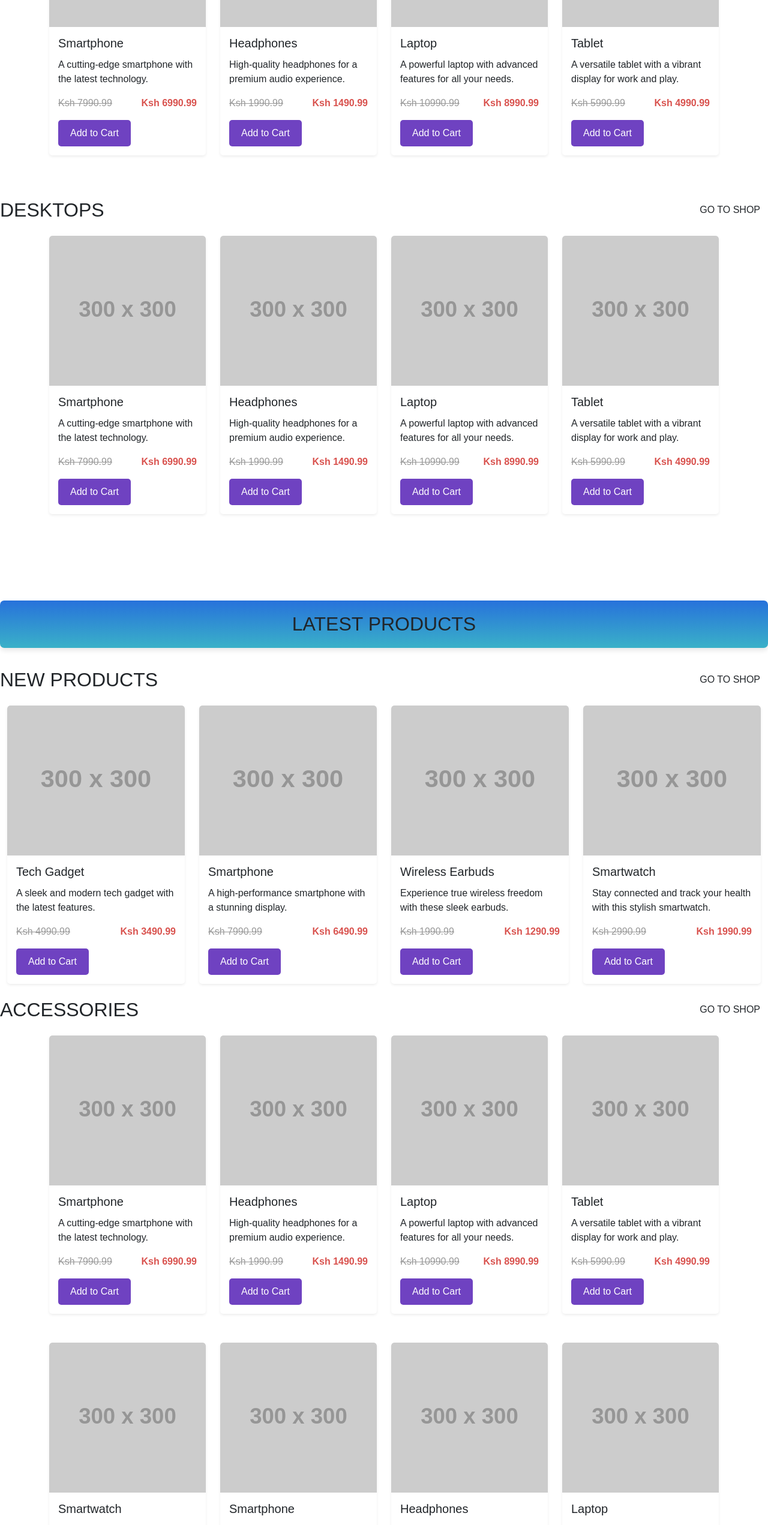
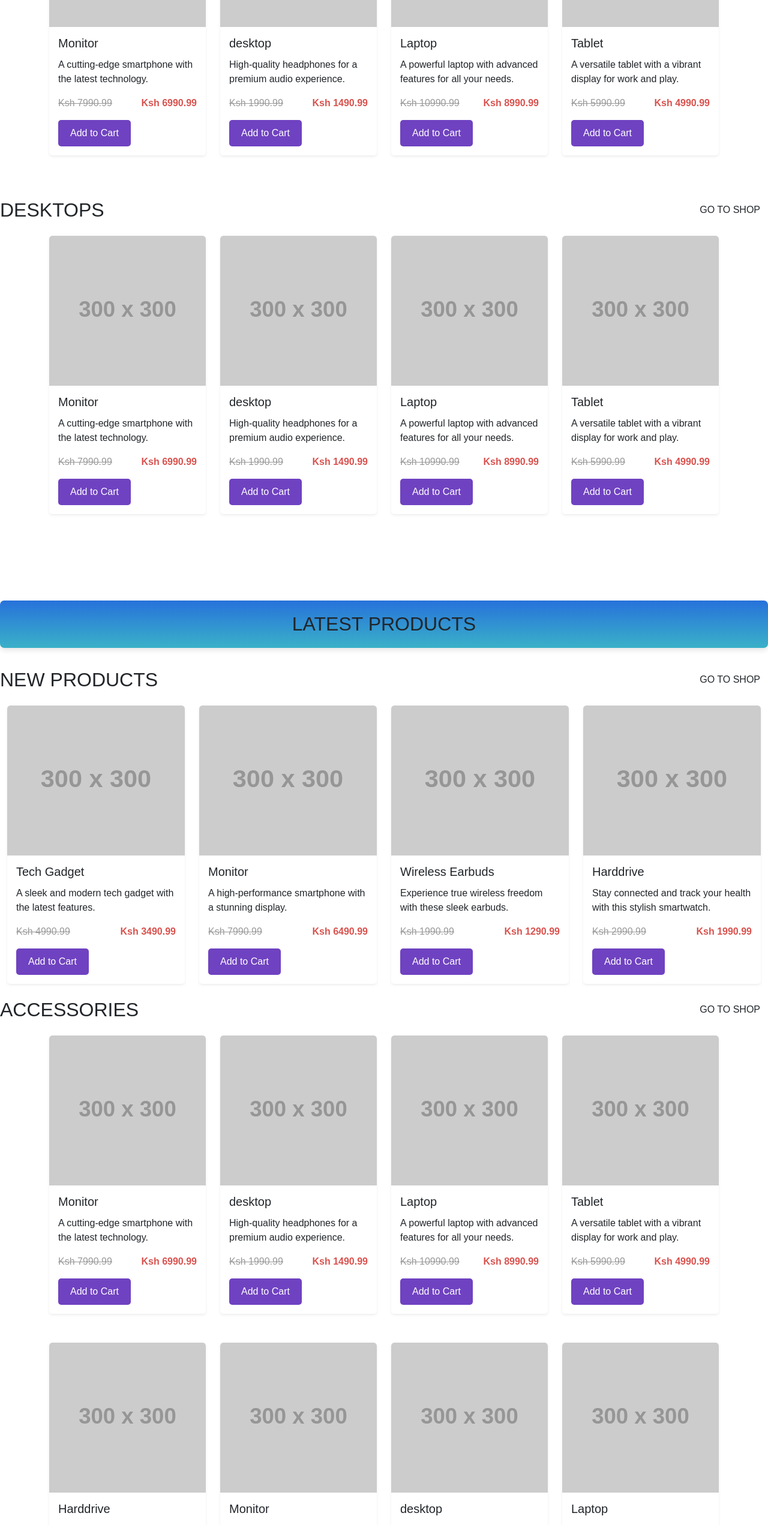
Before and after one commit to WizzyMwashi/MEGANCOMP, a plain HTML site: page Exclusive/pages/index.html in a window 1280 px wide. Shown: the part 3637-6179 px from the top of the page at 60% size. Drawn offline with nearby package versions, Linux system fonts and the light colour scheme; placeholder pictures from the web are drawn by us.

Commit message:
commited

```diff
--- a/Exclusive/pages/index.html
+++ b/Exclusive/pages/index.html
@@ -495,7 +495,7 @@
                         <div class="product-card card mb-4 shadow-sm">
                             <img src="https://via.placeholder.com/300" class="card-img-top" alt="Product Image">
                             <div class="card-body">
-                                <h5 class="card-title">Smartphone</h5>
+                                <h5 class="card-title">Monitor</h5>
                                 <p class="card-text">A cutting-edge smartphone with the latest technology.</p>
                                 <div class="price">
                                     <span class="original-price">Ksh 7990.99</span>
@@ -510,7 +510,7 @@
                         <div class="product-card card mb-4 shadow-sm">
                             <img src="https://via.placeholder.com/300" class="card-img-top" alt="Product Image">
                             <div class="card-body">
-                                <h5 class="card-title">Headphones</h5>
+                                <h5 class="card-title">desktop</h5>
                                 <p class="card-text">High-quality headphones for a premium audio experience.</p>
                                 <div class="price">
                                     <span class="original-price">Ksh 1990.99</span>
@@ -555,7 +555,7 @@
                         <div class="product-card card mb-4 shadow-sm">
                             <img src="https://via.placeholder.com/300" class="card-img-top" alt="Product Image">
                             <div class="card-body">
-                                <h5 class="card-title">Smartwatch</h5>
+                                <h5 class="card-title">Harddrive</h5>
                                 <p class="card-text">A sleek smartwatch with all the essential features for your lifestyle.</p>
                                 <div class="price">
                                     <span class="original-price">Ksh 1990.99</span>
@@ -585,7 +585,7 @@
                         <div class="product-card card mb-4 shadow-sm">
                             <img src="https://via.placeholder.com/300" class="card-img-top" alt="Product Image">
                             <div class="card-body">
-                                <h5 class="card-title">Bluetooth Speaker</h5>
+                                <h5 class="card-title">Wireless Mouse</h5>
                                 <p class="card-text">Enjoy high-quality sound with this portable Bluetooth speaker.</p>
                                 <div class="price">
                                     <span class="original-price">Ksh 1490.99</span>
@@ -600,7 +600,7 @@
                         <div class="product-card card mb-4 shadow-sm">
                             <img src="https://via.placeholder.com/300" class="card-img-top" alt="Product Image">
                             <div class="card-body">
-                                <h5 class="card-title">Action Camera</h5>
+                                <h5 class="card-title">Wireless Keyboard</h5>
                                 <p class="card-text">Capture your adventures with this high-definition action camera.</p>
                                 <div class="price">
                                     <span class="original-price">Ksh 2990.99</span>
@@ -635,7 +635,7 @@
                         <div class="product-card card mb-4 shadow-sm">
                             <img src="https://via.placeholder.com/300" class="card-img-top" alt="Product Image">
                             <div class="card-body">
-                                <h5 class="card-title">Smartphone</h5>
+                                <h5 class="card-title">Monitor</h5>
                                 <p class="card-text">A cutting-edge smartphone with the latest technology.</p>
                                 <div class="price">
                                     <span class="original-price">Ksh 7990.99</span>
@@ -650,7 +650,7 @@
                         <div class="product-card card mb-4 shadow-sm">
                             <img src="https://via.placeholder.com/300" class="card-img-top" alt="Product Image">
                             <div class="card-body">
-                                <h5 class="card-title">Headphones</h5>
+                                <h5 class="card-title">desktop</h5>
                                 <p class="card-text">High-quality headphones for a premium audio experience.</p>
                                 <div class="price">
                                     <span class="original-price">Ksh 1990.99</span>
@@ -695,7 +695,7 @@
                         <div class="product-card card mb-4 shadow-sm">
                             <img src="https://via.placeholder.com/300" class="card-img-top" alt="Product Image">
                             <div class="card-body">
-                                <h5 class="card-title">Smartwatch</h5>
+                                <h5 class="card-title">Harddrive</h5>
                                 <p class="card-text">A sleek smartwatch with all the essential features for your lifestyle.</p>
                                 <div class="price">
                                     <span class="original-price">Ksh 1990.99</span>
@@ -725,7 +725,7 @@
                         <div class="product-card card mb-4 shadow-sm">
                             <img src="https://via.placeholder.com/300" class="card-img-top" alt="Product Image">
                             <div class="card-body">
-                                <h5 class="card-title">Bluetooth Speaker</h5>
+                                <h5 class="card-title">Wireless Mouse</h5>
                                 <p class="card-text">Enjoy high-quality sound with this portable Bluetooth speaker.</p>
                                 <div class="price">
                                     <span class="original-price">Ksh 1490.99</span>
@@ -740,7 +740,7 @@
                         <div class="product-card card mb-4 shadow-sm">
                             <img src="https://via.placeholder.com/300" class="card-img-top" alt="Product Image">
                             <div class="card-body">
-                                <h5 class="card-title">Action Camera</h5>
+                                <h5 class="card-title">Wireless Keyboard</h5>
                                 <p class="card-text">Capture your adventures with this high-definition action camera.</p>
                                 <div class="price">
                                     <span class="original-price">Ksh 2990.99</span>
@@ -794,7 +794,7 @@
                 <div class="product-card card mb-4 shadow-sm">
                     <img src="https://via.placeholder.com/300" class="card-img-top" alt="Product Image">
                     <div class="card-body">
-                        <h5 class="card-title">Smartphone</h5>
+                        <h5 class="card-title">Monitor</h5>
                         <p class="card-text">A high-performance smartphone with a stunning display.</p>
                         <div class="price">
                             <span class="original-price">Ksh 7990.99</span>
@@ -824,7 +824,7 @@
                 <div class="product-card card mb-4 shadow-sm">
                     <img src="https://via.placeholder.com/300" class="card-img-top" alt="Product Image">
                     <div class="card-body">
-                        <h5 class="card-title">Smartwatch</h5>
+                        <h5 class="card-title">Harddrive</h5>
                         <p class="card-text">Stay connected and track your health with this stylish smartwatch.</p>
                         <div class="price">
                             <span class="original-price">Ksh 2990.99</span>
@@ -906,7 +906,7 @@
 <!--                <div class="product-card card mb-4 shadow-sm">-->
 <!--                    <img src="https://via.placeholder.com/300" class="card-img-top" alt="Product Image">-->
 <!--                    <div class="card-body">-->
-<!--                        <h5 class="card-title">Smartphone</h5>-->
+<!--                        <h5 class="card-title">Monitor</h5>-->
 <!--                        <p class="card-text">A high-performance smartphone with a stunning display.</p>-->
 <!--                        <div class="price">-->
 <!--                            <span class="original-price">Ksh 7990.99</span>-->
@@ -936,7 +936,7 @@
 <!--                <div class="product-card card mb-4 shadow-sm">-->
 <!--                    <img src="https://via.placeholder.com/300" class="card-img-top" alt="Product Image">-->
 <!--                    <div class="card-body">-->
-<!--                        <h5 class="card-title">Smartwatch</h5>-->
+<!--                        <h5 class="card-title">Harddrive</h5>-->
 <!--                        <p class="card-text">Stay connected and track your health with this stylish smartwatch.</p>-->
 <!--                        <div class="price">-->
 <!--                            <span class="original-price">Ksh 2990.99</span>-->
@@ -1009,7 +1009,7 @@
                         <div class="product-card card mb-4 shadow-sm">
                             <img src="https://via.placeholder.com/300" class="card-img-top" alt="Product Image">
                             <div class="card-body">
-                                <h5 class="card-title">Smartphone</h5>
+                                <h5 class="card-title">Monitor</h5>
                                 <p class="card-text">A cutting-edge smartphone with the latest technology.</p>
                                 <div class="price">
                                     <span class="original-price">Ksh 7990.99</span>
@@ -1024,7 +1024,7 @@
                         <div class="product-card card mb-4 shadow-sm">
                             <img src="https://via.placeholder.com/300" class="card-img-top" alt="Product Image">
                             <div class="card-body">
-                                <h5 class="card-title">Headphones</h5>
+                                <h5 class="card-title">desktop</h5>
                                 <p class="card-text">High-quality headphones for a premium audio experience.</p>
                                 <div class="price">
                                     <span class="original-price">Ksh 1990.99</span>
@@ -1069,7 +1069,7 @@
                         <div class="product-card card mb-4 shadow-sm">
                             <img src="https://via.placeholder.com/300" class="card-img-top" alt="Product Image">
                             <div class="card-body">
-                                <h5 class="card-title">Smartwatch</h5>
+                                <h5 class="card-title">Harddrive</h5>
                                 <p class="card-text">A sleek smartwatch with all the essential features for your lifestyle.</p>
                                 <div class="price">
                                     <span class="original-price">Ksh 1990.99</span>
@@ -1099,7 +1099,7 @@
                         <div class="product-card card mb-4 shadow-sm">
                             <img src="https://via.placeholder.com/300" class="card-img-top" alt="Product Image">
                             <div class="card-body">
-                                <h5 class="card-title">Bluetooth Speaker</h5>
+                                <h5 class="card-title">Wireless Mouse</h5>
                                 <p class="card-text">Enjoy high-quality sound with this portable Bluetooth speaker.</p>
                                 <div class="price">
                                     <span class="original-price">Ksh 1490.99</span>
@@ -1114,7 +1114,7 @@
                         <div class="product-card card mb-4 shadow-sm">
                             <img src="https://via.placeholder.com/300" class="card-img-top" alt="Product Image">
                             <div class="card-body">
-                                <h5 class="card-title">Action Camera</h5>
+                                <h5 class="card-title">Wireless Keyboard</h5>
                                 <p class="card-text">Capture your adventures with this high-definition action camera.</p>
                                 <div class="price">
                                     <span class="original-price">Ksh 2990.99</span>
@@ -1141,7 +1141,7 @@
                         <div class="product-card card mb-4 shadow-sm">
                             <img src="https://via.placeholder.com/300" class="card-img-top" alt="Product Image">
                             <div class="card-body">
-                                <h5 class="card-title">Smartwatch</h5>
+                                <h5 class="card-title">Harddrive</h5>
                                 <p class="card-text">A sleek smartwatch with all the essential features for your lifestyle.</p>
                                 <div class="price">
                                     <span class="original-price">Ksh 1990.99</span>
@@ -1156,7 +1156,7 @@
                         <div class="product-card card mb-4 shadow-sm">
                             <img src="https://via.placeholder.com/300" class="card-img-top" alt="Product Image">
                             <div class="card-body">
-                                <h5 class="card-title">Smartphone</h5>
+                                <h5 class="card-title">Monitor</h5>
                                 <p class="card-text">A cutting-edge smartphone with the latest technology.</p>
                                 <div class="price">
                                     <span class="original-price">Ksh 7990.99</span>
@@ -1171,7 +1171,7 @@
                         <div class="product-card card mb-4 shadow-sm">
                             <img src="https://via.placeholder.com/300" class="card-img-top" alt="Product Image">
                             <div class="card-body">
-                                <h5 class="card-title">Headphones</h5>
+                                <h5 class="card-title">desktop</h5>
                                 <p class="card-text">High-quality headphones for a premium audio experience.</p>
                                 <div class="price">
                                     <span class="original-price">Ksh 1990.99</span>
@@ -1201,7 +1201,7 @@
                         <div class="product-card card mb-4 shadow-sm">
                             <img src="https://via.placeholder.com/300" class="card-img-top" alt="Product Image">
                             <div class="card-body">
-                                <h5 class="card-title">Bluetooth Speaker</h5>
+                                <h5 class="card-title">Wireless Mouse</h5>
                                 <p class="card-text">Enjoy high-quality sound with this portable Bluetooth speaker.</p>
                                 <div class="price">
                                     <span class="original-price">Ksh 1490.99</span>
@@ -1216,7 +1216,7 @@
                         <div class="product-card card mb-4 shadow-sm">
                             <img src="https://via.placeholder.com/300" class="card-img-top" alt="Product Image">
                             <div class="card-body">
-                                <h5 class="card-title">Action Camera</h5>
+                                <h5 class="card-title">Wireless Keyboard</h5>
                                 <p class="card-text">Capture your adventures with this high-definition action camera.</p>
                                 <div class="price">
                                     <span class="original-price">Ksh 2990.99</span>
```
